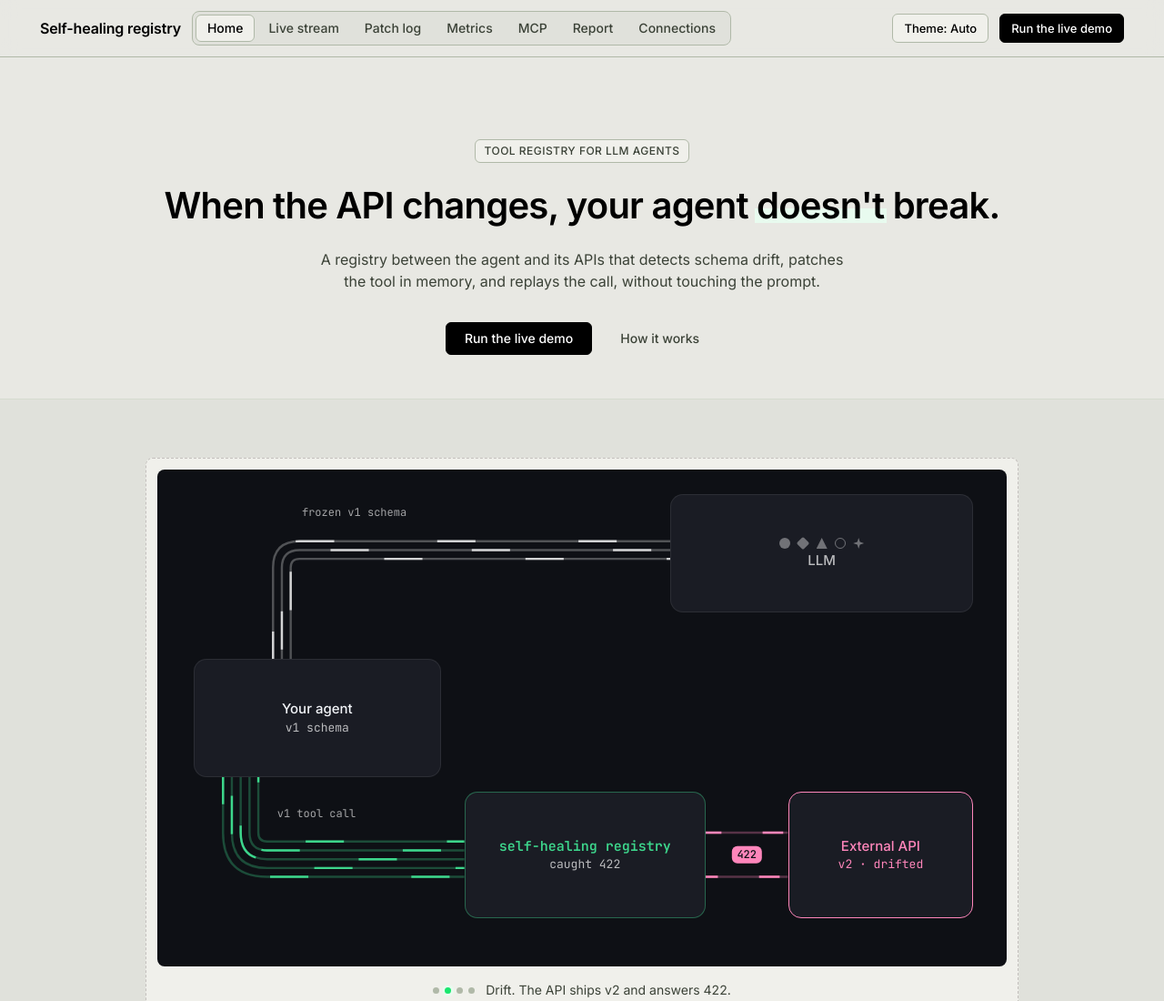
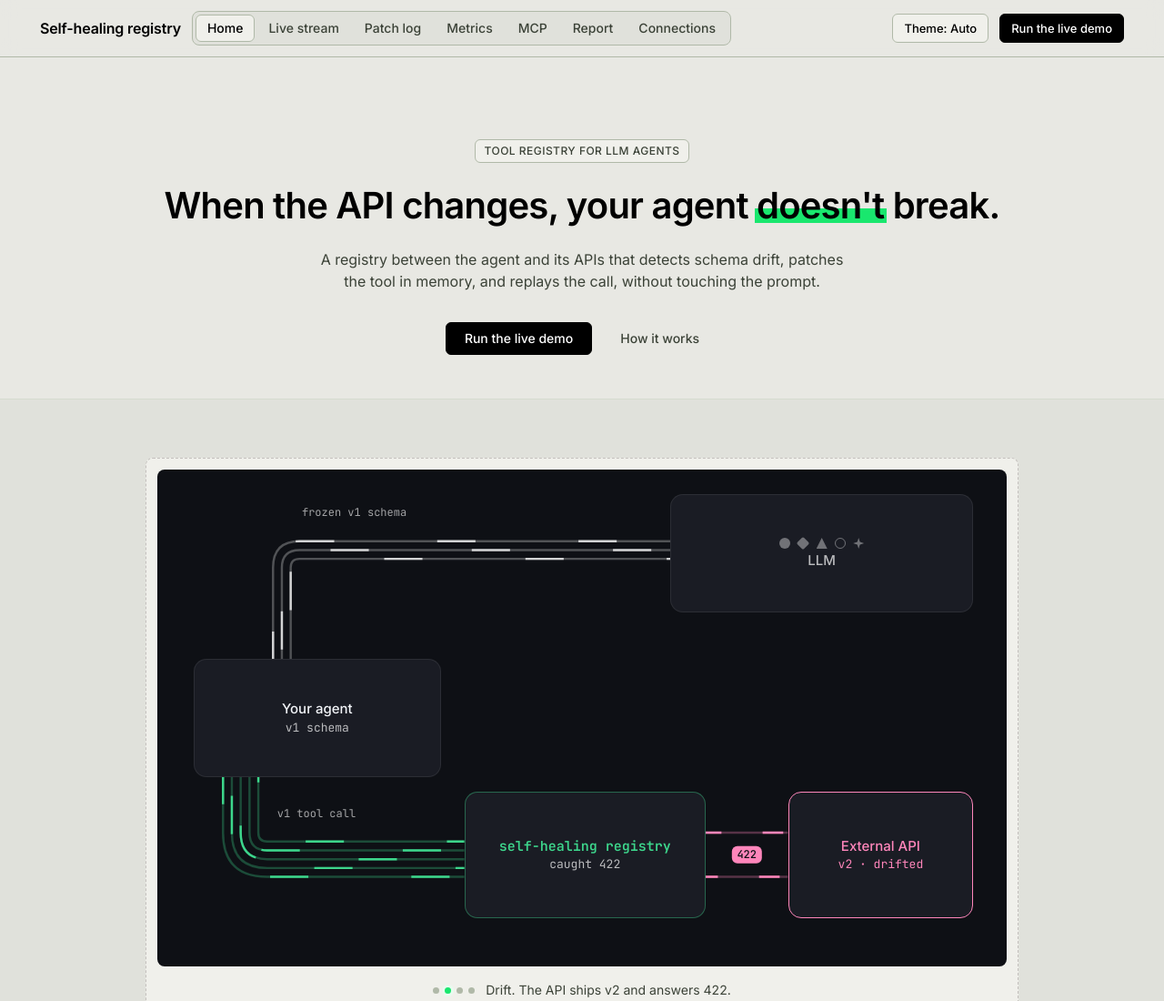
Before and after one commit to 000wahab000/self-healing-tool-registry, a plain HTML site: page dashboard/landing.html in a window 1280 px wide. Shown: the top 1100 px of the page at 91% size. Drawn offline with Linux system fonts and the light colour scheme.

Commit message:
fix(landing): restore the green highlighter behind "doesn't"
Co-Authored-By: Claude Opus 5.5 <noreply@anthropic.com>

```diff
--- a/dashboard/landing.html
+++ b/dashboard/landing.html
@@ -56,7 +56,7 @@ main p { margin: 0; text-wrap: pretty; }
 .lnk:hover { border-bottom-color: var(--accent); }
 .btn.lg { padding: 0 20px; }
 .actions { display: flex; flex-wrap: wrap; justify-content: center; gap: 10px; margin-top: 32px; }
-.hl { background: linear-gradient(transparent 58%, var(--accent-bg) 58% 90%, transparent 90%); padding: 0 .06em; margin: 0 -.06em; }
+.hl { background: linear-gradient(transparent 58%, var(--accent) 58% 90%, transparent 90%); padding: 0 .06em; margin: 0 -.06em; }
 .chip { display: inline-block; font: 500 var(--fs-base)/1.5 var(--mono); padding: 1px 8px; border: 1px solid var(--line-2); border-radius: var(--r-sm); background: var(--panel); color: var(--ink); }
 .chip.ok { background: var(--ok-bg); color: var(--ok); border-color: transparent; }
 .chip.bad { background: var(--bad-bg); color: var(--bad); border-color: transparent; }
```
